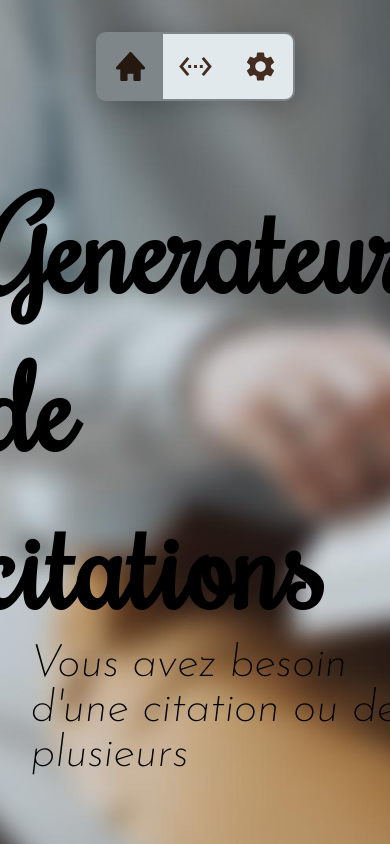
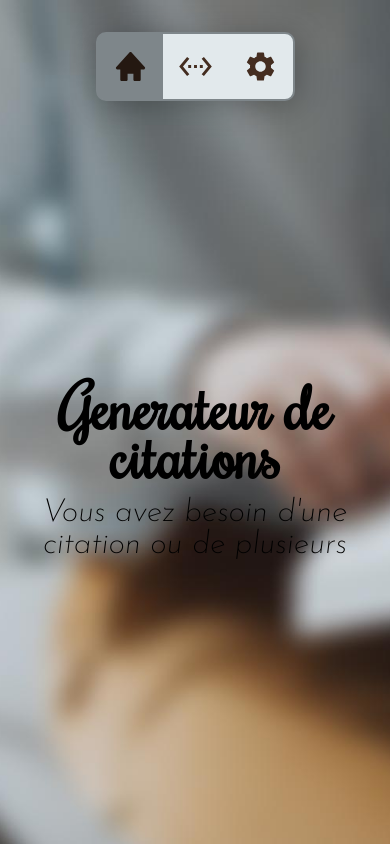
Before and after one commit to KevinJ30/OC-P5, a website with bundled scripts: page index.html in a window 390 px wide. Built offline with nearby package versions, Linux system fonts and the light colour scheme.

Commit message:
Responsive Design

```diff
--- a/assets/scss/_general.scss
+++ b/assets/scss/_general.scss
@@ -4,7 +4,7 @@ html, body {
     height:100%;
     font-family: 'Josefin sans', sans-serif;
     font-weight:300;
-    font-size:18px;
+    font-size:16px;
 }
 body {
     margin: 0; padding: 0;
@@ -14,7 +14,6 @@ body {
 
 main.page {
     height:100vh;
-    overflow-y: scroll;
 }
 
 h1{
--- a/assets/scss/app.scss
+++ b/assets/scss/app.scss
@@ -20,3 +20,6 @@
 
 @import 'partials/home.scss';
 @import 'partials/quotes.scss';
+
+/** Responsive **/
+@import 'mobiles/little.scss';
--- /dev/null
+++ b/assets/scss/mobiles/_little.scss
@@ -0,0 +1,18 @@
+@media screen and (max-width: 400px) {
+    .app-information__title {
+        font-size:3.8em;
+        line-height:0.8em;
+    }
+
+    .app-information__baseline {
+        padding: 0;
+        margin-top:16px;
+        font-size:2em;
+    }
+
+    .container { width:90%; }
+
+    .quote { font-size:2em; }
+
+    .row { flex-direction: column; }
+}
--- a/assets/scss/utils/_grid.scss
+++ b/assets/scss/utils/_grid.scss
@@ -1,5 +1,8 @@
+.section {
+    width:100%;
+}
 .container {
-    padding:16px 64px;
+    padding:16px;
     margin:0 auto;
     width:54%;
 }
--- a/assets/scss/utils/_text.scss
+++ b/assets/scss/utils/_text.scss
@@ -1,5 +1,5 @@
-.text-right { text-align: right; }
-.text-center { text-align: center; }
+.text-right { text-align: right!important; }
+.text-center { text-align: center!important; }
 
 .quote {
     display:block;
--- a/index.html
+++ b/index.html
@@ -32,16 +32,17 @@
         <!-- END -->
 
         <section id="home" class="section section__home active">
-
-            <div class="section__home-content">
-                <!-- Information du site -->
-                <div class="app-information animated fadeInLeft">
-                    <h1 class="app-information__title">Generateur de citations</h1>
-                    <p class="app-information__baseline">Vous avez besoin d'une citation ou de plusieurs</p>
+            <div class="container">
+                <div class="section__home-content">
+                    <!-- Information du site -->
+                    <div class="app-information animated fadeInLeft">
+                        <h1 class="app-information__title text-center">Generateur de citations</h1>
+                        <p class="app-information__baseline text-center">Vous avez besoin d'une citation ou de plusieurs</p>
+                    </div>
                 </div>
-
             </div>
         </section>
+
         <section id="citation" class="section section__citation hidden animated fadeInLeft">
             <div class="container">
                 <div class="bloc bloc__step1">
```
Also changed, not shown: css/design.css, 1 other file.
